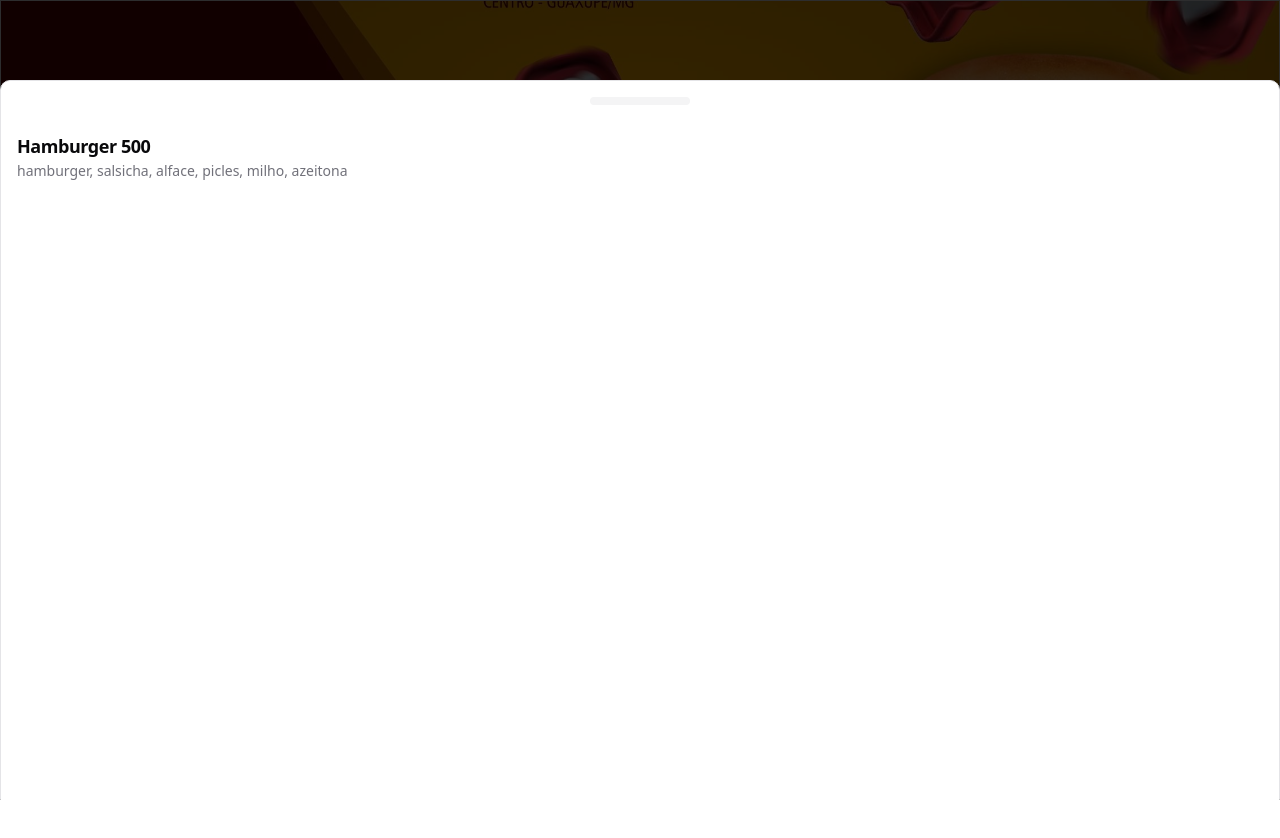
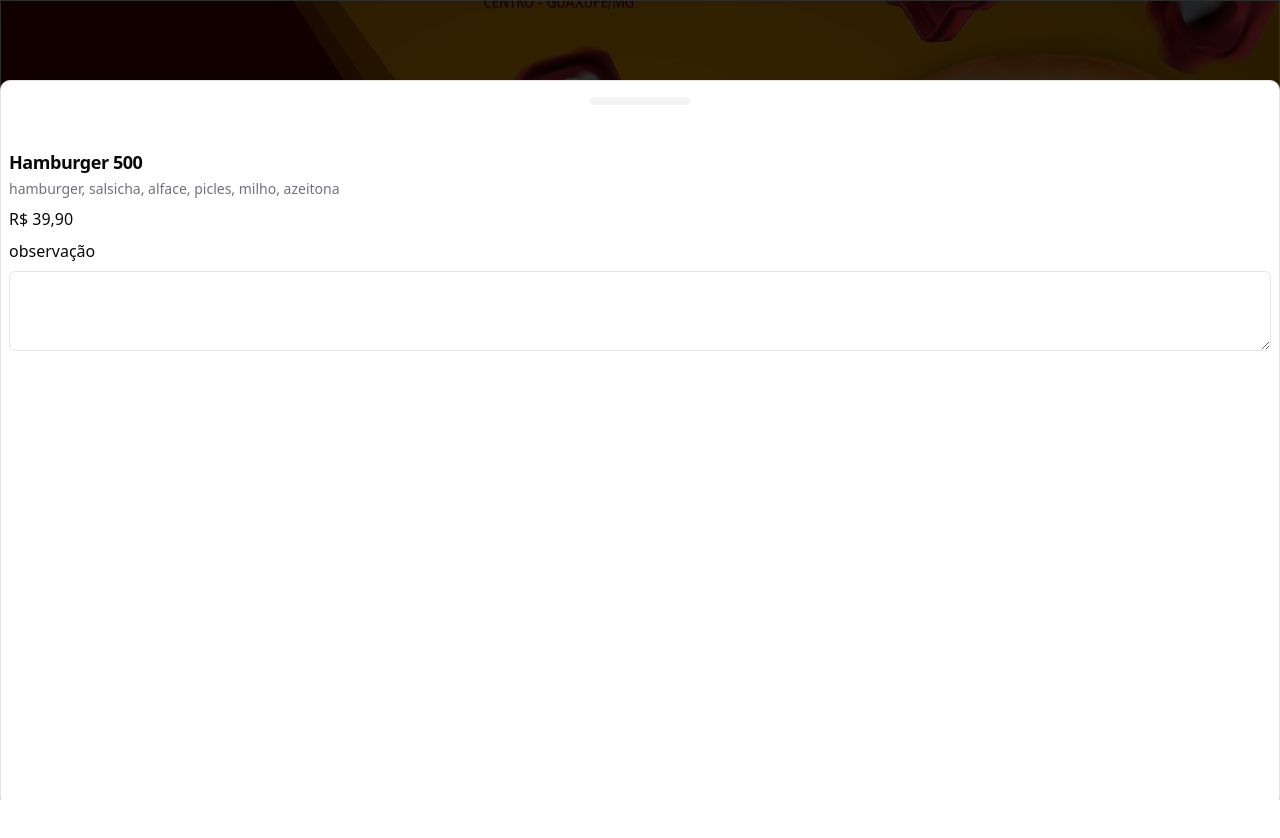
Before and after one commit to alansilva313/cardapio, a React (Vite) app: page / in a window 1280 px wide. Both pictures are taken after a click on the element 640 px from the left and 475 px from the top of the page. Shown: the top 838 px of the page. Built offline with nearby package versions, Linux system fonts and the light colour scheme.

Commit message:
drawer ajustes

```diff
--- a/src/components/detalhesprodutos/index.tsx
+++ b/src/components/detalhesprodutos/index.tsx
@@ -3,7 +3,7 @@
     DrawerContent,
     DrawerDescription,
     DrawerFooter,
-    DrawerHeader,
+
     DrawerTitle,
   } from "@/components/ui/drawer";
 
@@ -15,15 +15,36 @@
     children?: ReactNode,
     data: any
   }
+  import { Textarea } from "@/components/ui/textarea"
 
   export default function DetalhesProdutos({ open, setOpen, data }: DetalhesProdutosProps) {
     return (
       <Drawer open={open} onOpenChange={setOpen} >
         <DrawerContent className="h-[90%] flex flex-col" >
-          <DrawerHeader className="w-full flex flex-col mt-4">
-            <DrawerTitle>{data.title}</DrawerTitle>
-            <DrawerDescription>{data.ingredients}</DrawerDescription>
-          </DrawerHeader>
+
+
+          <div className="p-2 flex flex-col mt-10">
+           <div  className="flex flex-col gap-2">
+           <DrawerTitle>{data.title}</DrawerTitle>
+           <DrawerDescription>{data.ingredients}</DrawerDescription>
+
+           <div>
+            {data.price.toLocaleString("pt-BR", {
+                style: "currency",
+                currency: "BRL",
+              })
+            }
+           </div>
+
+
+
+           <div className="flex flex-col gap-2">
+            <p>observação</p>
+            <Textarea />
+
+           </div>
+           </div>
+          </div>
 
 
 
--- /dev/null
+++ b/src/components/ui/textarea.tsx
@@ -0,0 +1,22 @@
+import * as React from "react"
+
+import { cn } from "@/lib/utils"
+
+const Textarea = React.forwardRef<
+  HTMLTextAreaElement,
+  React.ComponentProps<"textarea">
+>(({ className, ...props }, ref) => {
+  return (
+    <textarea
+      className={cn(
+        "flex min-h-[80px] w-full rounded-md border border-input bg-background px-3 py-2 text-base ring-offset-background placeholder:text-muted-foreground focus-visible:outline-none focus-visible:ring-2 focus-visible:ring-ring focus-visible:ring-offset-2 disabled:cursor-not-allowed disabled:opacity-50 md:text-sm",
+        className
+      )}
+      ref={ref}
+      {...props}
+    />
+  )
+})
+Textarea.displayName = "Textarea"
+
+export { Textarea }
```
